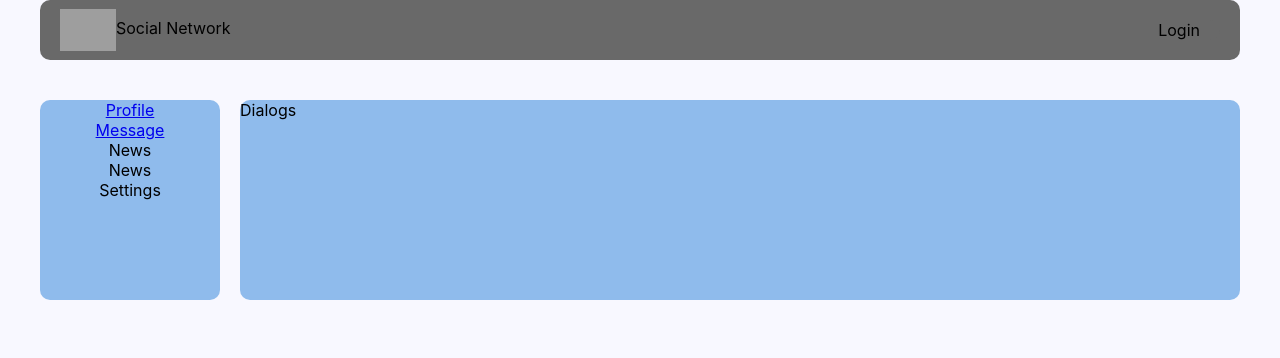
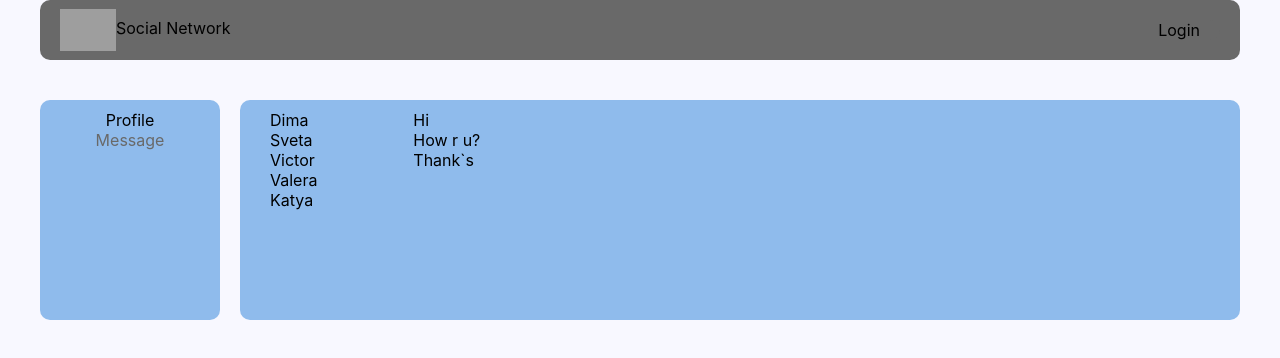
Before and after one commit to APTEMKA-87/SocialNetwork, a React (Create React App) app: page /dialogs in a window 1280 px wide. Shown: the top 358 px of the page. Built offline with nearby package versions, Linux system fonts and the light colour scheme; grey boxes are pictures that could not be loaded.

Commit message:
create & layout 'Messege'

```diff
--- a/src/components/Dialogs/Dialogs.module.css
+++ b/src/components/Dialogs/Dialogs.module.css
@@ -2,5 +2,16 @@
     grid-area: content;
     background-color: #8fbbec;
     border-radius: 10px;
-    margin: 40px 0 10px 0
+    margin: 40px 0 10px 0;
+    padding: 10px;
+    display: grid;
+    grid-template-columns: 2fr 10fr;
 }
+
+.dialogItems  {
+padding-left: 20px;
+}
+
+.messages {
+
+}
--- a/src/components/Dialogs/Dialogs.tsx
+++ b/src/components/Dialogs/Dialogs.tsx
@@ -4,7 +4,18 @@ import s from './Dialogs.module.css'
 const Dialogs = () => {
     return (
         <div className={s.content}>
-            Dialogs
+            <div className={s.dialogItems}>
+                <div className={s.dialog}>Dima</div>
+                <div className={s.dialog}>Sveta</div>
+                <div className={s.dialog}>Victor</div>
+                <div className={s.dialog}>Valera</div>
+                <div className={s.dialog}>Katya</div>
+            </div>
+            <div className={s.messages}>
+                <div className={s.dialog}>Hi</div>
+                <div className={s.dialog}>How r u?</div>
+                <div className={s.dialog}>Thank`s</div>
+            </div>
         </div>
     );
 };
--- a/src/components/Navbar/Navbar.module.css
+++ b/src/components/Navbar/Navbar.module.css
@@ -5,4 +5,14 @@
     text-align: center;
     margin: 40px 20px 10px 0;
     height: 200px;
+    padding: 10px;
 }
+
+.item a {
+    color: black;
+    text-decoration: none;
+}
+
+.item a.active {
+    color: dimgrey;
+}
--- a/src/components/Navbar/Navbar.tsx
+++ b/src/components/Navbar/Navbar.tsx
@@ -1,23 +1,15 @@
 import React from 'react';
+import { NavLink } from 'react-router-dom';
 import s from './Navbar.module.css'
 
 const Navbar = () => {
     return (
         <nav className={s.nav}>
-            <div>
-                <a href='/profile'>Profile</a>
+            <div className={s.item}>
+                <NavLink to='/profile' activeClassName={s.active}>Profile</NavLink>
             </div>
-            <div>
-                <a href='/dialogs'>Message</a>
-            </div>
-            <div>
-                <a>News</a>
-            </div>
-            <div>
-                <a>News</a>
-            </div>
-            <div>
-                <a>Settings</a>
+            <div className={s.item}>
+                <NavLink to='/dialogs' activeClassName={s.active}>Message</NavLink>
             </div>
         </nav>
     );
--- a/src/components/Profile/MyPosts/Post/Post.module.css
+++ b/src/components/Profile/MyPosts/Post/Post.module.css
@@ -1,5 +1,5 @@
 .post {
-
+ padding-top: 15px;
 }
 
 .post img {
```
